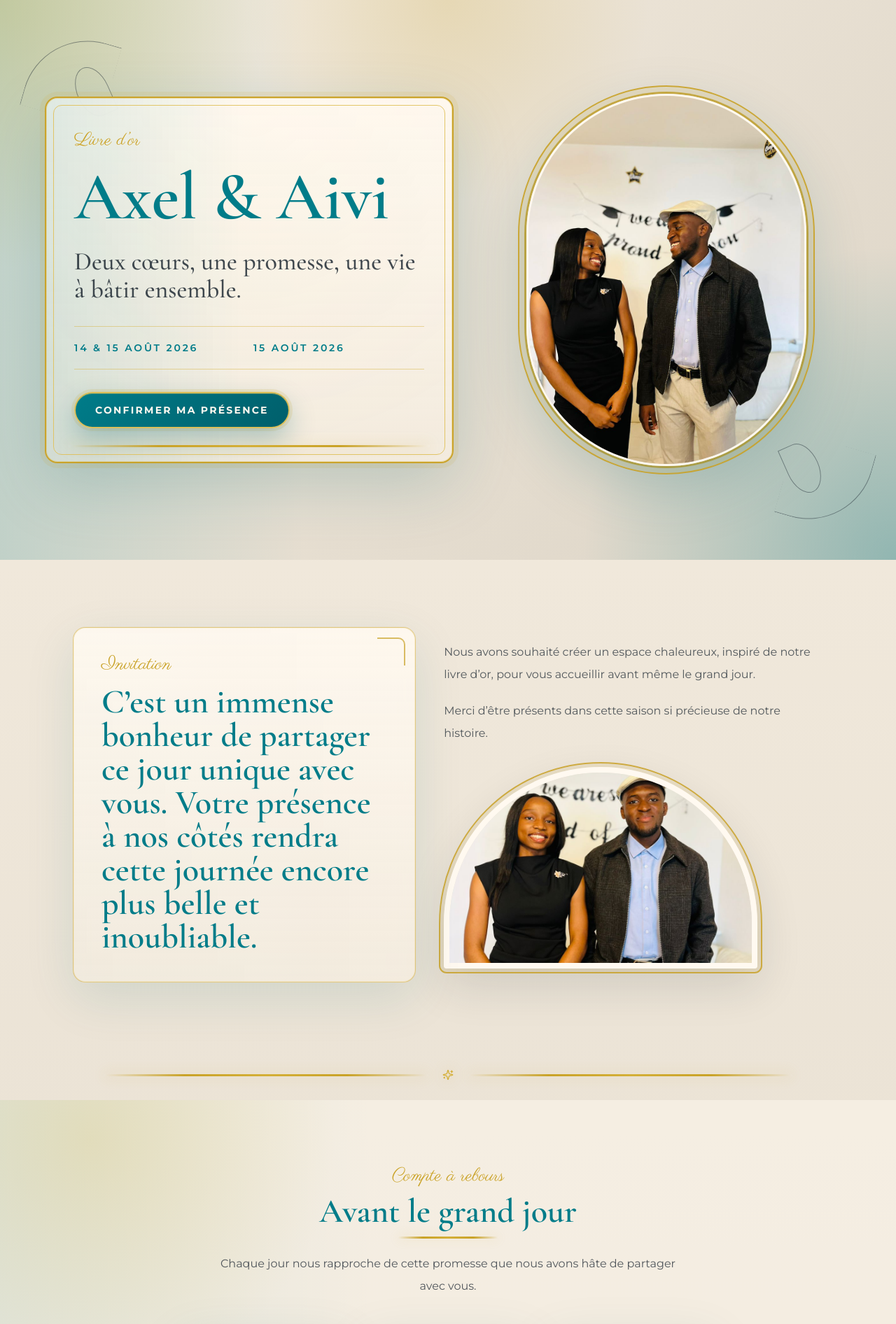
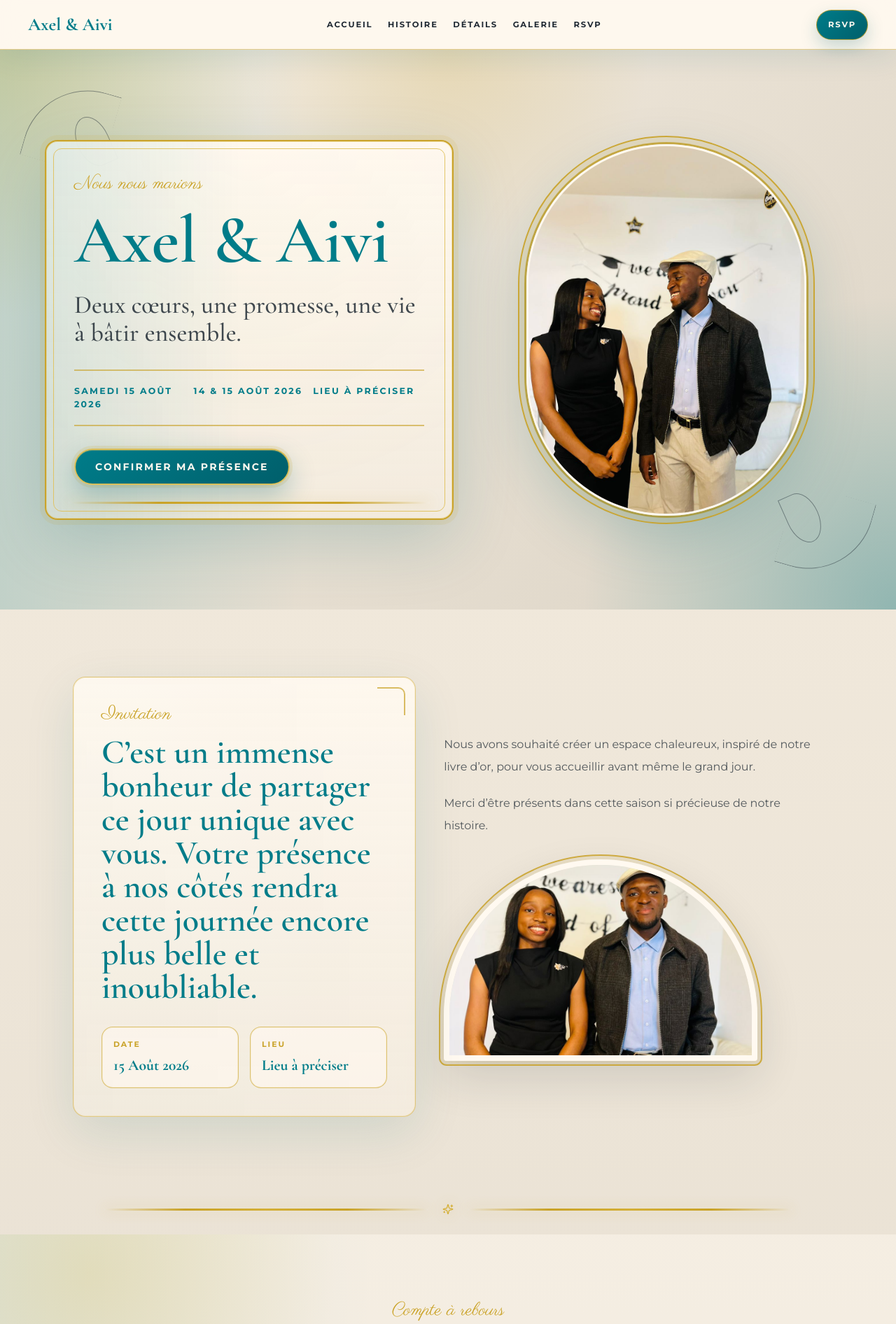
Before and after one commit to aubinaso/wedding-website, a React (Vite) app: page / in a window 1280 px wide. Shown: the top 1892 px of the page at 70% size. Built offline with nearby package versions, Linux system fonts and the light colour scheme.

Commit message:
mise à jour

```diff
--- a/src/App.jsx
+++ b/src/App.jsx
@@ -227,6 +227,14 @@ const practicalInfo = [
   { title: 'Enfants / famille', text: 'Informations famille à préciser si nécessaire.', icon: Baby },
 ];
 
+const navItems = [
+  { label: 'Accueil', href: '#hero' },
+  { label: 'Histoire', href: '#story' },
+  { label: 'Détails', href: '#details' },
+  { label: 'Galerie', href: '#gallery' },
+  { label: 'RSVP', href: '#rsvp' },
+];
+
 function getCountdownItems() {
   const diff = Math.max(new Date(wedding.dateISO).getTime() - Date.now(), 0);
   const days = Math.floor(diff / 86400000);
@@ -315,21 +323,32 @@ function App() {
 
   return (
     <main className="site-bg overflow-hidden font-sans" style={themeVars}>
-      <section className="hero-section relative flex min-h-screen items-center px-5 py-16 sm:px-8">
+      <nav className="top-nav">
+        <a href="#hero" className="nav-brand">{wedding.couple}</a>
+        <div className="nav-links">
+          {navItems.map((item) => (
+            <a key={item.href} href={item.href}>{item.label}</a>
+          ))}
+        </div>
+        <a href={wedding.rsvpLink} className="nav-rsvp">RSVP</a>
+      </nav>
+
+      <section id="hero" className="hero-section relative flex min-h-screen items-center px-5 py-20 sm:px-8">
         <div className="floral-corner floral-corner-left" aria-hidden="true" />
         <div className="floral-corner floral-corner-right" aria-hidden="true" />
         <div className="mx-auto grid w-full max-w-6xl items-center gap-10 lg:grid-cols-[1.05fr_0.95fr]">
           <div className="hero-card relative px-6 py-12 text-center sm:px-10 lg:text-left">
-            <p className="script-label">Livre d’or</p>
+            <p className="script-label">Nous nous marions</p>
             <h1 className="mt-5 font-serif text-6xl font-semibold leading-none text-teal sm:text-8xl">
               {wedding.couple}
             </h1>
             <p className="mt-6 font-serif text-3xl leading-tight text-text/85 sm:text-4xl">
               {wedding.headline}
             </p>
-            <div className="mt-8 grid gap-3 border-y border-gold/45 py-5 text-sm font-semibold uppercase tracking-[0.2em] text-teal sm:grid-cols-2">
+            <div className="hero-details">
+              <span>{wedding.dateLong}</span>
               <span>{wedding.weddingPeriod}</span>
-              <span>{wedding.mainDate}</span>
+              <span>{wedding.location}</span>
             </div>
             <a href={wedding.rsvpLink} className="premium-button mt-8">
               Confirmer ma présence
@@ -348,6 +367,16 @@ function App() {
             <h2 className="mt-4 font-serif text-4xl font-semibold leading-tight text-teal sm:text-5xl">
               {wedding.invitation}
             </h2>
+            <div className="mini-detail-grid mt-8">
+              <div>
+                <span>Date</span>
+                <strong>{wedding.mainDate}</strong>
+              </div>
+              <div>
+                <span>Lieu</span>
+                <strong>{wedding.location}</strong>
+              </div>
+            </div>
           </div>
           <div className="text-base leading-8 text-text/75">
             <p>
@@ -404,11 +433,15 @@ function App() {
 
       <GoldDivider />
 
-      <section>
+      <section id="story">
         <div className="section-shell">
           <SectionHeader eyebrow="Notre histoire" title="Une histoire écrite avec douceur">
-            Une ligne du temps simple, en attendant d’ajouter nos vrais souvenirs en images.
+            Une histoire née dans la confiance, nourrie par la foi et portée par la joie de bâtir ensemble.
           </SectionHeader>
+          <div className="story-quote mt-10">
+            <p>“Deux valent mieux qu’un.”</p>
+            <span>Ecclésiastes 4:9</span>
+          </div>
           <div className="mt-12 grid gap-5 md:grid-cols-4">
             {storyItems.map(({ title, text, icon: Icon, image }) => (
               <article key={title} className="story-card">
@@ -426,11 +459,18 @@ function App() {
         </div>
       </section>
 
-      <section className="section-shell">
+      <section id="details" className="section-shell">
         <SectionHeader eyebrow="Le jour J" title="Détails du mariage" centered>
           Les informations pratiques seront précisées ici au fur et à mesure.
         </SectionHeader>
-        <div className="mt-12 grid gap-6 md:grid-cols-2">
+        <div className="details-callout mt-10">
+          <CalendarDays className="h-8 w-8 text-gold" />
+          <div>
+            <p>{wedding.dateLong}</p>
+            <span>{wedding.ceremony.time} · {wedding.ceremony.location}</span>
+          </div>
+        </div>
+        <div className="mt-8 grid gap-6 md:grid-cols-2">
           <article className="lux-card p-8 transition duration-300 hover:-translate-y-1">
             <Church className="h-9 w-9 text-gold" />
             <h3 className="mt-5 font-serif text-3xl font-semibold text-teal">{wedding.ceremony.title}</h3>
@@ -520,10 +560,10 @@ function App() {
         </div>
       </section>
 
-      <section className="soft-band">
+      <section id="gallery" className="soft-band">
         <div className="section-shell">
           <SectionHeader eyebrow="Galerie" title="Souvenirs à venir" centered>
-            Les vraies photos pourront être ajoutées plus tard. Pour l’instant, ces cadres gardent l’esprit du livre d’or.
+            Quelques images de notre chemin, choisies pour raconter la tendresse, la joie et la promesse.
           </SectionHeader>
           <Gallery />
         </div>
--- a/src/index.css
+++ b/src/index.css
@@ -145,11 +145,178 @@ body {
   @apply mx-auto w-full max-w-6xl px-5 py-16 sm:px-8 lg:px-10 lg:py-24;
 }
 
+.top-nav {
+  position: sticky;
+  top: 0;
+  z-index: 60;
+  display: flex;
+  align-items: center;
+  justify-content: space-between;
+  gap: 1rem;
+  padding: 0.85rem clamp(1rem, 4vw, 2.5rem);
+  border-bottom: 1px solid rgba(201, 162, 39, 0.5);
+  background: rgba(255, 249, 240, 0.9);
+  box-shadow: 0 12px 38px rgba(0, 95, 107, 0.11);
+  backdrop-filter: blur(14px);
+}
+
+.nav-brand {
+  font-family: 'Cormorant Garamond', Georgia, serif;
+  font-size: 1.6rem;
+  font-weight: 700;
+  color: var(--color-teal);
+}
+
+.nav-links {
+  display: none;
+  align-items: center;
+  gap: 1.35rem;
+}
+
+.nav-links a,
+.nav-rsvp {
+  font-size: 0.72rem;
+  font-weight: 700;
+  letter-spacing: 0.16em;
+  text-transform: uppercase;
+  color: var(--color-text);
+  transition: color 220ms ease;
+}
+
+.nav-links a:hover {
+  color: var(--color-teal);
+}
+
+.nav-rsvp {
+  padding: 0.75rem 1rem;
+  border: 1px solid rgba(201, 162, 39, 0.84);
+  border-radius: 999px;
+  color: #fff9f0;
+  background: linear-gradient(135deg, var(--color-teal), var(--color-dark-teal));
+  box-shadow: 0 10px 24px rgba(0, 95, 107, 0.22);
+}
+
+.nav-rsvp:hover {
+  color: var(--color-text);
+  background: var(--color-rich-gold);
+}
+
+@media (min-width: 850px) {
+  .nav-links {
+    display: flex;
+  }
+}
+
 .soft-band {
   background:
     linear-gradient(90deg, rgba(0, 124, 137, 0.08), transparent 42%),
     radial-gradient(circle at 10% 10%, rgba(224, 193, 90, 0.26), transparent 22rem),
     rgba(255, 249, 240, 0.5);
+}
+
+.hero-details {
+  display: grid;
+  gap: 0.75rem;
+  margin-top: 2rem;
+  padding: 1.25rem 0;
+  border-top: 2px solid rgba(201, 162, 39, 0.62);
+  border-bottom: 2px solid rgba(201, 162, 39, 0.62);
+  color: var(--color-teal);
+  font-size: 0.78rem;
+  font-weight: 800;
+  letter-spacing: 0.18em;
+  text-transform: uppercase;
+}
+
+@media (min-width: 640px) {
+  .hero-details {
+    grid-template-columns: repeat(3, 1fr);
+  }
+}
+
+.mini-detail-grid {
+  display: grid;
+  gap: 1rem;
+}
+
+@media (min-width: 640px) {
+  .mini-detail-grid {
+    grid-template-columns: repeat(2, 1fr);
+  }
+}
+
+.mini-detail-grid div,
+.details-callout {
+  border: 1px solid rgba(201, 162, 39, 0.62);
+  border-radius: 16px;
+  background: rgba(255, 249, 240, 0.62);
+  box-shadow: inset 0 0 0 1px rgba(224, 193, 90, 0.18);
+}
+
+.mini-detail-grid div {
+  padding: 1rem;
+}
+
+.mini-detail-grid span {
+  display: block;
+  font-size: 0.68rem;
+  font-weight: 800;
+  letter-spacing: 0.18em;
+  text-transform: uppercase;
+  color: var(--color-rich-gold);
+}
+
+.mini-detail-grid strong {
+  display: block;
+  margin-top: 0.35rem;
+  font-family: 'Cormorant Garamond', Georgia, serif;
+  font-size: 1.35rem;
+  color: var(--color-teal);
+}
+
+.story-quote {
+  max-width: 42rem;
+  padding: 1.5rem;
+  border-left: 4px solid var(--color-rich-gold);
+  border-radius: 0 18px 18px 0;
+  background: linear-gradient(90deg, rgba(0, 124, 137, 0.1), rgba(255, 249, 240, 0.58));
+  box-shadow: 0 18px 46px rgba(0, 95, 107, 0.1);
+}
+
+.story-quote p {
+  font-family: 'Cormorant Garamond', Georgia, serif;
+  font-size: clamp(1.8rem, 4vw, 2.7rem);
+  color: var(--color-teal);
+}
+
+.story-quote span {
+  display: block;
+  margin-top: 0.35rem;
+  color: var(--color-rich-gold);
+  font-weight: 800;
+  letter-spacing: 0.14em;
+  text-transform: uppercase;
+}
+
+.details-callout {
+  display: flex;
+  align-items: center;
+  justify-content: center;
+  gap: 1rem;
+  padding: 1.35rem;
+  text-align: left;
+}
+
+.details-callout p {
+  font-family: 'Cormorant Garamond', Georgia, serif;
+  font-size: clamp(1.7rem, 4vw, 2.5rem);
+  font-weight: 700;
+  color: var(--color-teal);
+}
+
+.details-callout span {
+  color: rgba(31, 41, 51, 0.72);
+  font-weight: 700;
 }
 
 .teal-band,
```
